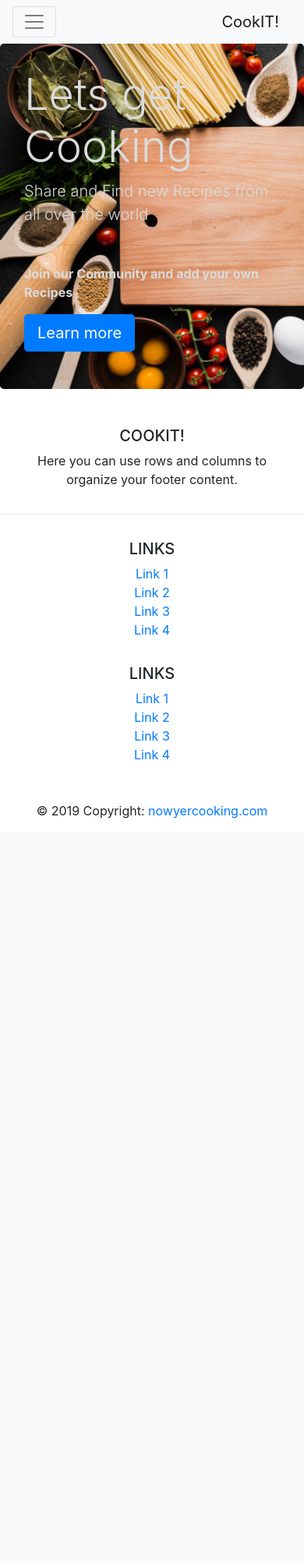
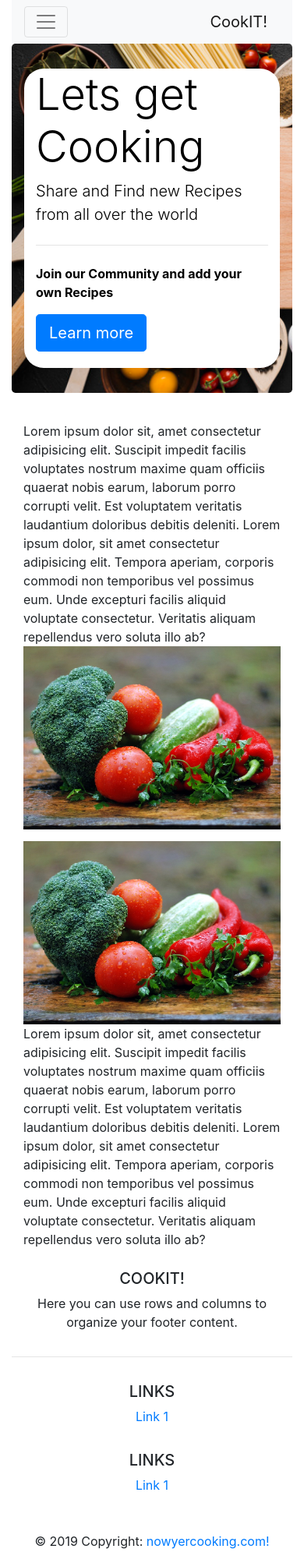
Before and after one commit to jsnbly/milestone3, a Flask app: page / in a window 390 px wide. Shown: the whole page at 78% size. Before the commit the page ends 1050 px from the top, so only its background shows below. Run offline with Flask 2, Linux system fonts and the light colour scheme; some libraries are stand-ins or nearby versions.

Commit message:
Updated templates/base.html with a basic layout for the landing page, tested for responsiveness in developer tools looks to flow correctly also added veg1.jpg to images folder as a generic image for the landing page to help with layout, added contatiner div to base.html to set a size limit for larger screensizes. added fav icon

```diff
--- a/css/style.css
+++ b/css/style.css
@@ -1,6 +1,17 @@
 .jumbotron {
     background-image: url("../static/images/jumbotron1.jpg");
     background-size: cover;
-    color: rgb(218, 218, 218);
+    color: black;
     font-weight: bold;
   }
+
+#jumbotron-text{
+  background: white;
+  padding-bottom: 5px;
+  border-radius: 25px;
+}
+
+.recipesection{
+  padding-top: 5px;
+  padding-bottom: 10px;
+}
--- a/templates/base.html
+++ b/templates/base.html
@@ -6,9 +6,12 @@
     <meta http-equiv="X-UA-Compatible" content="ie=edge">
     <link rel="stylesheet" href="https://maxcdn.bootstrapcdn.com/bootstrap/4.0.0/css/bootstrap.min.css" integrity="sha384-Gn5384xqQ1aoWXA+058RXPxPg6fy4IWvTNh0E263XmFcJlSAwiGgFAW/dAiS6JXm" crossorigin="anonymous">
     <link rel="stylesheet" href="../css/style.css">
+    <link rel="icon" type="image/x-icon" href="../static/icons/favicon.ico">
     <title>Online Cookbook</title>
 </head>
 <body>
+
+<div class="container">
 
   <!--Navbar -->
         <nav class="navbar navbar-expand-lg navbar-light bg-light">
@@ -41,7 +44,7 @@
 
 <!--Jumbotron-->
     <div class="jumbotron">
-        <div class="container">
+        <div class="container" id="jumbotron-text">
         <h1 class="display-4">Lets get Cooking</h1>
         <p class="lead" >Share and Find new Recipes from all over the world</p>
         <hr class="my-4">
@@ -52,11 +55,25 @@
         </div>
       </div>
 
-<!--Sample recipie section-->
+<!--Sample Recipe section-->
+
+<div class="container recipesection">
+  <div class="row">
+    <div class="col-lg-6">Lorem ipsum dolor sit, amet consectetur adipisicing elit. Suscipit impedit facilis voluptates nostrum maxime quam officiis quaerat nobis earum, laborum porro corrupti velit. Est voluptatem veritatis laudantium doloribus debitis deleniti. Lorem ipsum dolor, sit amet consectetur adipisicing elit. Tempora aperiam, corporis commodi non temporibus vel possimus eum. Unde excepturi facilis aliquid voluptate consectetur. Veritatis aliquam repellendus vero soluta illo ab?</div>
+    <div class="col-lg-6"><img src="../static/images/veg1.jpg" alt="Veg Image" class="img-fluid"> </div>
+  </div>
+</div>
 
 
+<div class="container recipesection">
+    <div class="row">
+      <div class="col-lg-6"><img src="../static/images/veg1.jpg" alt="Veg Image" class="img-fluid"> </div>
+      <div class="col-lg-6">Lorem ipsum dolor sit, amet consectetur adipisicing elit. Suscipit impedit facilis voluptates nostrum maxime quam officiis quaerat nobis earum, laborum porro corrupti velit. Est voluptatem veritatis laudantium doloribus debitis deleniti. Lorem ipsum dolor, sit amet consectetur adipisicing elit. Tempora aperiam, corporis commodi non temporibus vel possimus eum. Unde excepturi facilis aliquid voluptate consectetur. Veritatis aliquam repellendus vero soluta illo ab?</div>
+    </div>
+  </div>
+
 <!--Footer-->
-<div class="container-fluid text-center text-md-left">
+<div class="container text-center text-md-left">
 
   <!-- Grid row -->
   <div class="row">
@@ -83,16 +100,7 @@
         <li>
           <a href="#!">Link 1</a>
         </li>
-        <li>
-          <a href="#!">Link 2</a>
-        </li>
-        <li>
-          <a href="#!">Link 3</a>
-        </li>
-        <li>
-          <a href="#!">Link 4</a>
-        </li>
-      </ul>
+       </ul>
 
     </div>
     <!-- Grid column -->
@@ -107,16 +115,7 @@
         <li>
           <a href="#!">Link 1</a>
         </li>
-        <li>
-          <a href="#!">Link 2</a>
-        </li>
-        <li>
-          <a href="#!">Link 3</a>
-        </li>
-        <li>
-          <a href="#!">Link 4</a>
-        </li>
-      </ul>
+       </ul>
 
     </div>
     <!-- Grid column -->
@@ -129,11 +128,13 @@
 
 <!-- Copyright -->
 <div class="footer-copyright text-center py-3">© 2019 Copyright:
-  <a href="#"> nowyercooking.com</a>
+  <a href="#"> nowyercooking.com!</a>
 </div>
 <!-- Copyright -->
 
 </footer>
+
+</div>
 
 <script src="https://code.jquery.com/jquery-3.2.1.slim.min.js" integrity="sha384-KJ3o2DKtIkvYIK3UENzmM7KCkRr/rE9/Qpg6aAZGJwFDMVNA/GpGFF93hXpG5KkN" crossorigin="anonymous"></script>
 <script src="https://cdnjs.cloudflare.com/ajax/libs/popper.js/1.12.9/umd/popper.min.js" integrity="sha384-ApNbgh9B+Y1QKtv3Rn7W3mgPxhU9K/ScQsAP7hUibX39j7fakFPskvXusvfa0b4Q" crossorigin="anonymous"></script>
```
Also changed, not shown: README.md, static/icons/favicon.ico (added), static/images/veg1.jpg (added).
